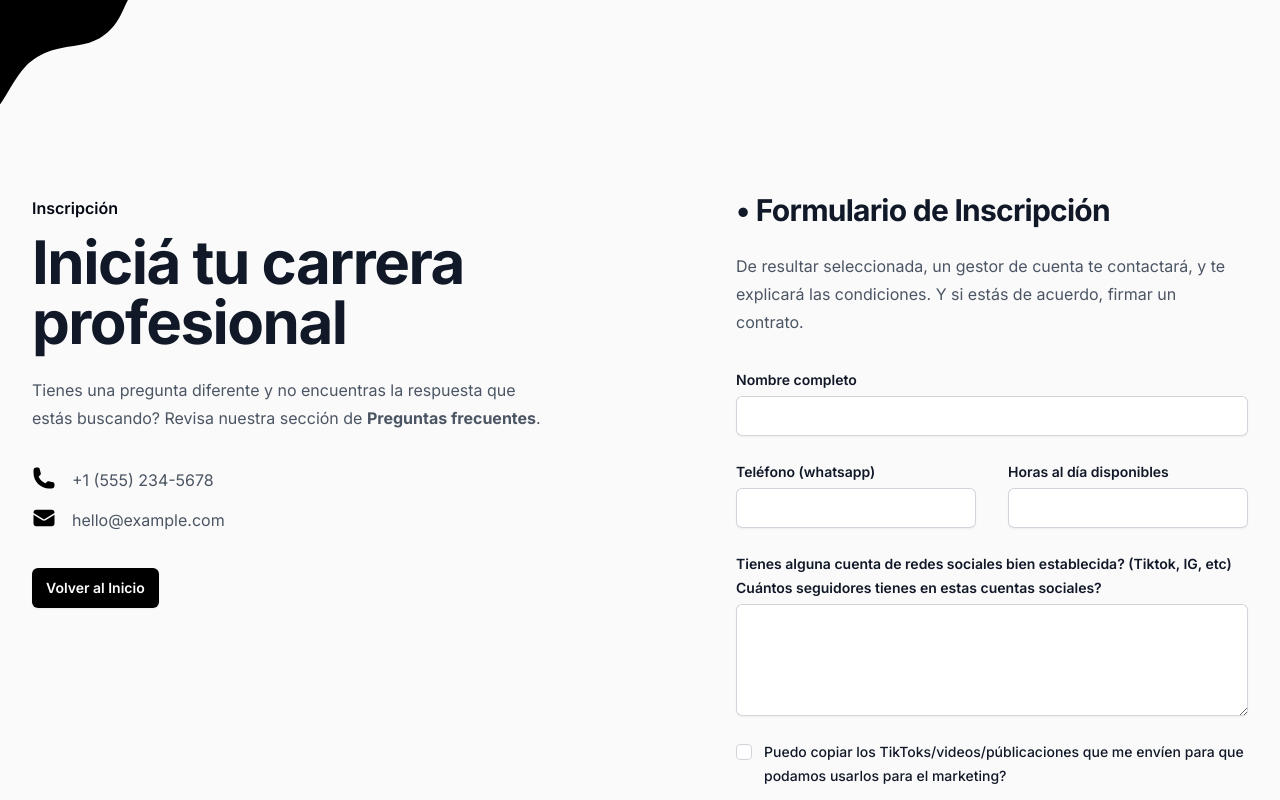
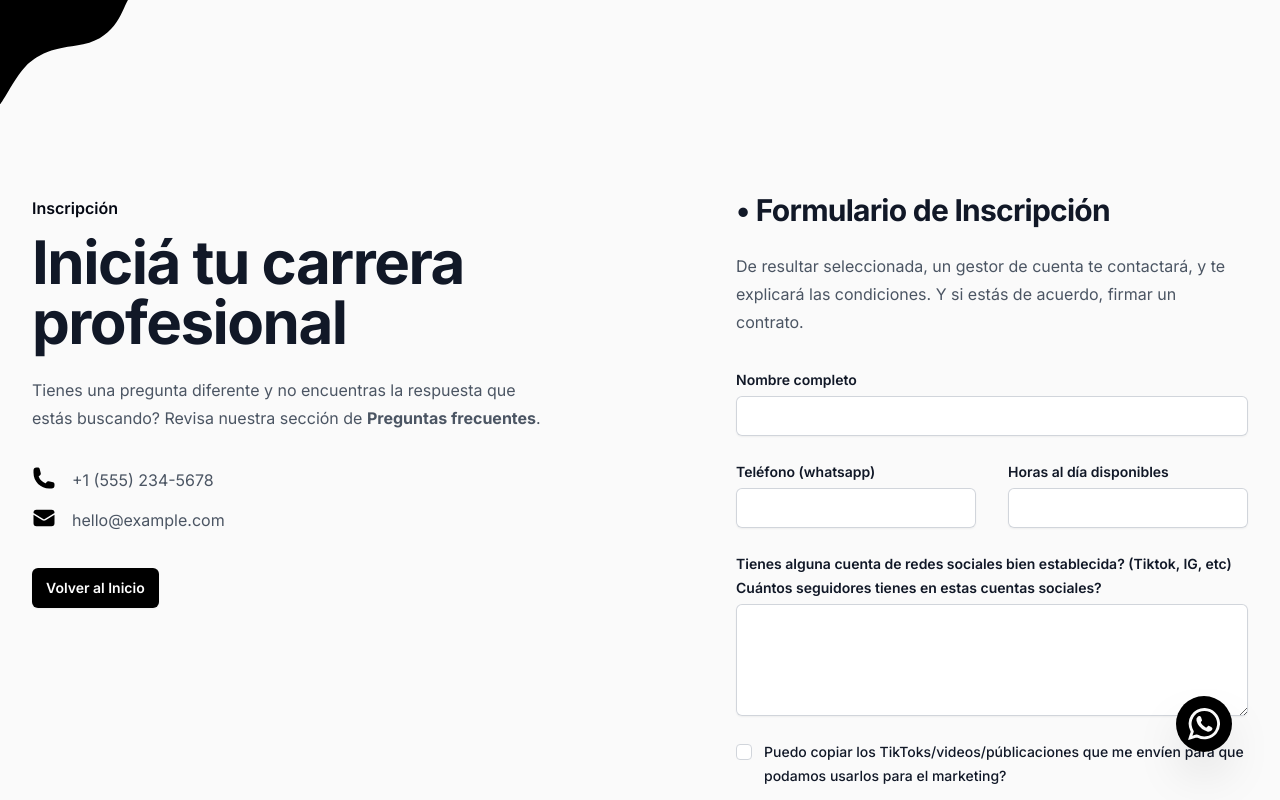
Before and after one commit to bmarianome/iconika, a Next.js app: page /inscribirme in a window 1280 px wide. Shown: the top 800 px of the page. Built offline with nearby package versions, Linux system fonts and the light colour scheme.

Commit message:
Añadido wp fixed

```diff
--- a/src/app/layout.tsx
+++ b/src/app/layout.tsx
@@ -2,6 +2,7 @@ import Footer from '~/components/Footer';
 import '../styles/globals.css'
 
 import { Inter } from 'next/font/google';
+import Link from 'next/link';
 
 const inter = Inter({
   variable: '--font-inter',
@@ -65,8 +66,15 @@ export const metadata = {
 export default function RootLayout({ children }: { children: React.ReactNode }) {
   return (
     <html lang="en">
-      <body className={`${inter.className} bg-[#fafafa]`}>
+      <body className={`${inter.className} bg-[#fafafa] relative`}>
         {children}
+
+        <Link href='/turnos' className="fixed hover:-translate-y-1 bottom-6 lg:bottom-12 right-6 lg:right-12 bg-black z-50 rounded-full p-3 group duration-200 shadow-2xl">
+          <svg className="w-7 lg:w-8 h-7 lg:h-8 fill-[#fafafa] group-hover:scale-105 duration-200" xmlns="http://www.w3.org/2000/svg" viewBox="0 0 32.512 32.483">
+            <path className="cls-1" d="M0,32.483c.9-2.7,1.681-5.118,2.524-7.511a2.1,2.1,0,0,0-.13-1.82A15.891,15.891,0,0,1,17.229.013,16.066,16.066,0,0,1,32.469,14.7a15.861,15.861,0,0,1-12.98,16.867A16.094,16.094,0,0,1,9.74,30.323a3.055,3.055,0,0,0-1.914-.118c-2.21.6-4.386,1.329-6.578,2C.927,32.3.59,32.353,0,32.483Zm4.472-4.294C5.9,27.749,7.1,27.406,8.276,27a1.945,1.945,0,0,1,1.814.17,12.558,12.558,0,0,0,8.383,1.63A13,13,0,1,0,5.514,22.725,1.928,1.928,0,0,1,5.7,24.62C5.272,25.717,4.928,26.846,4.472,28.189Z" /><path className="cls-1" d="M20.184,24.006A29.232,29.232,0,0,1,16.69,22.65a15.493,15.493,0,0,1-8.052-9.714A4.143,4.143,0,0,1,9.884,8.805,1.912,1.912,0,0,1,13.3,9.49a10.466,10.466,0,0,0,.483,1.308,2.384,2.384,0,0,1-.523,3.264,1.287,1.287,0,0,0-.045,1.188,10.663,10.663,0,0,0,4.4,4.287,1.249,1.249,0,0,0,1.774-.318c1.363-1.52,1.389-1.5,3.233-.5.315.17.632.337.946.509,1.485.813,1.684,2.064.539,3.367A5.121,5.121,0,0,1,20.184,24.006Z" />
+          </svg>
+        </Link>
+
         <Footer />
       </body>
     </html>
```
